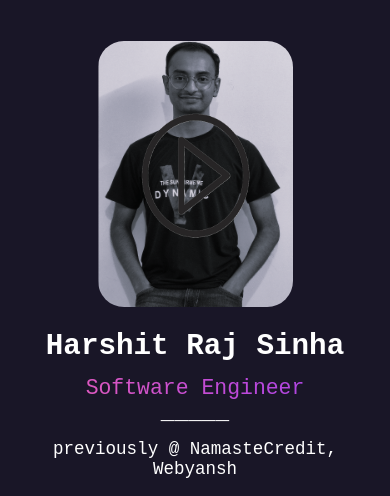
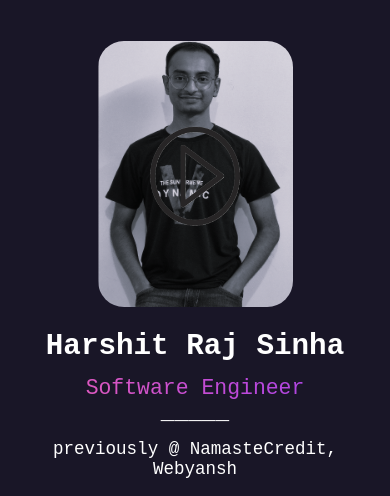
Before and after one commit to harshitrajsinha/portfolio, a website built with Vite: page index.html in a window 390 px wide. Shown: the part 64-560 px from the top of the page. Built offline with nearby package versions, Linux system fonts and the light colour scheme.

Commit message:
adjusting play button ratio

```diff
--- a/src/style.css
+++ b/src/style.css
@@ -381,8 +381,8 @@ video {
   }
 
   .my-photo__play-btn {
-    width: 60%;
-    height: 50%;
+    width: 50%;
+    height: 40%;
     margin: 0 auto;
   }
 }
@@ -459,8 +459,8 @@ video {
   }
 
   .my-photo__play-btn {
-    width: 60%;
-    height: 50%;
+    width: 50%;
+    height: 40%;
     margin: 0 auto;
   }
 }
```
